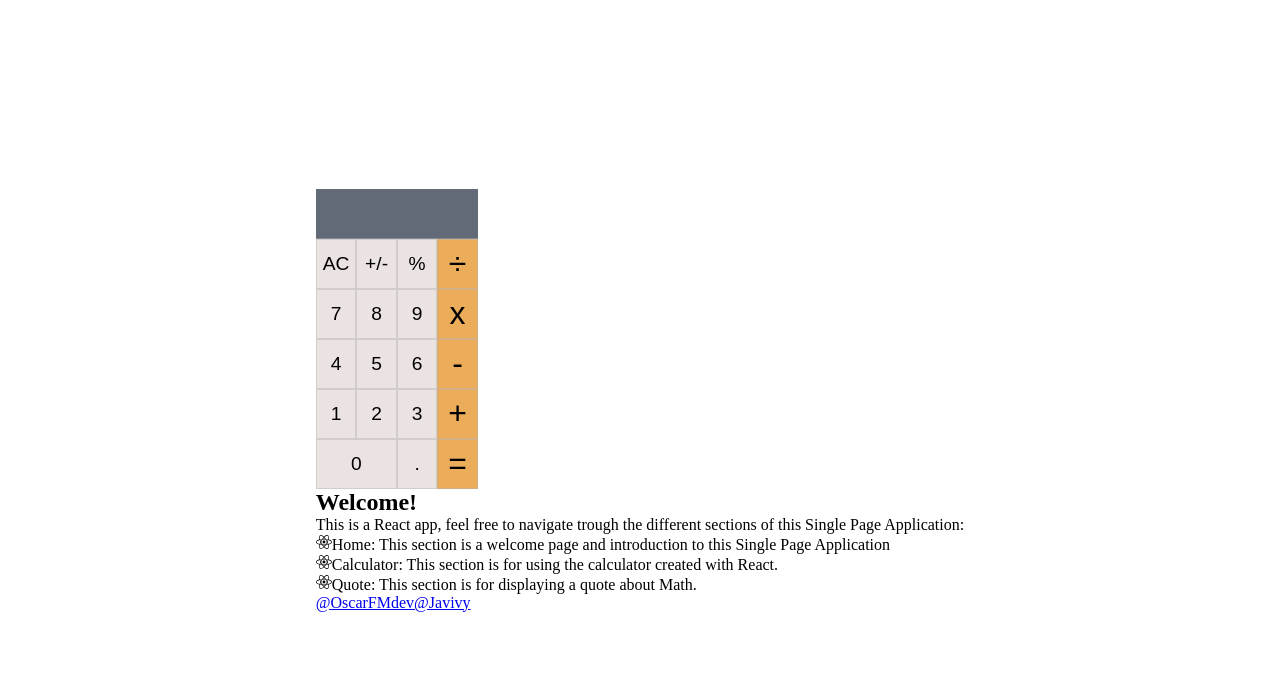
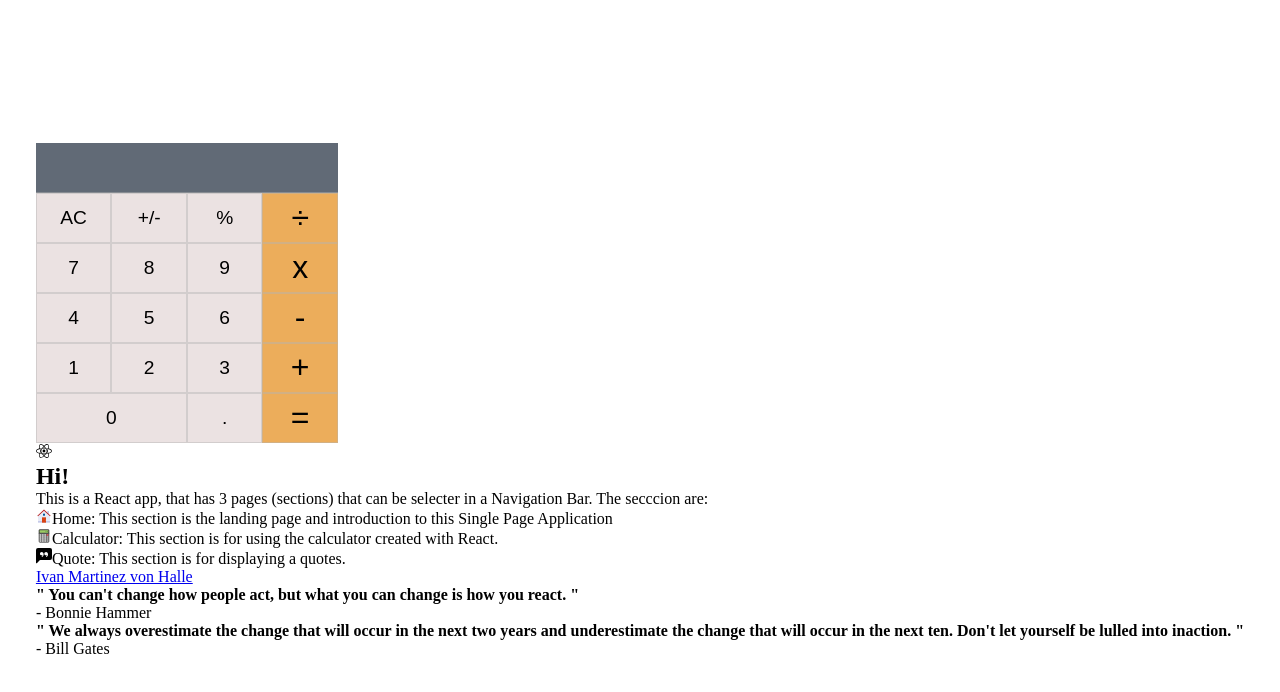
Before and after one commit to ivanmvh/math-magicians-ivanmvh, a React (Create React App) app: page / in a window 1280 px wide. Shown: the top 692 px of the page. Built offline with nearby package versions, Linux system fonts and the light colour scheme; the HTML template or start-up script is replaced by a standard one.

Commit message:
Create Home and Quote pages draft

```diff
--- a/src/App.js
+++ b/src/App.js
@@ -1,6 +1,7 @@
 import React from 'react';
 import Calculator from './components/Calculator';
 import Home from './components/Home';
+import Quote from './components/Quote';
 
 class App extends React.Component {
   constructor(props) {
@@ -11,8 +12,9 @@ class App extends React.Component {
   render() {
     return (
       <div>
-      <Calculator />
-      <Home />
+        <Calculator />
+        <Home />
+        <Quote />
       </div>
     );
   }
--- a/src/components/Home.js
+++ b/src/components/Home.js
@@ -1,36 +1,38 @@
 import { FaReact } from 'react-icons/fa';
+import { FcHome, FcCalculator } from 'react-icons/fc';
+import { BsFillChatLeftQuoteFill } from 'react-icons/bs';
 
 const Home = () => (
   <>
     <section className="home">
-
-      <h2>Welcome!</h2>
+      <FaReact />
+      <h2>Hi!</h2>
       <p>
-        This is a React app, feel free to navigate trough
-        the different sections of this Single Page Application:
+        This is a React app, that has 3 pages (sections)
+        that can be selecter in a Navigation Bar.
+        The secccion are:
       </p>
       <p>
-        <FaReact />
+        <FcHome />
         <span>Home:</span>
         {' '}
-        This section is a welcome page and introduction to this Single Page Application
+        This section is the landing page and introduction to this Single Page Application
       </p>
       <p>
-        <FaReact />
+        <FcCalculator />
         <span>Calculator:</span>
         {' '}
         This section is for using the calculator created with React.
       </p>
       <p>
-        <FaReact />
+        <BsFillChatLeftQuoteFill />
         <span>Quote:</span>
         {' '}
-        This section is for displaying a quote about Math.
+        This section is for displaying a quotes.
       </p>
     </section>
     <div className="code-authors">
-      <a className="code-author" href="https://linkedin.com/in/OscarFMdev">@OscarFMdev</a>
-      <a className="code-author" href="https://www.linkedin.com/in/javier-alejandro-vargas-ortega">@Javivy</a>
+      <a className="code-author" href="https://linkedin.com/in/ivan-martinez-von-halle">Ivan Martinez von Halle</a>
     </div>
 
   </>
--- /dev/null
+++ b/src/components/Quote.js
@@ -0,0 +1,20 @@
+/* eslint-disable max-len */
+const Quote = () => (
+  <div className="quoteContainer">
+    <h4 className="quote">
+      &quot;
+      You can&apos;t change how people act, but what you can change is how you react.
+      &quot;
+    </h4>
+    <p className="author">- Bonnie Hammer</p>
+    <h4 className="quote">
+      &quot;
+      We always overestimate the change that will occur in the next two years and
+      underestimate the change that will occur in the next ten. Don&apos;t let yourself be lulled into inaction.
+      &quot;
+    </h4>
+    <p className="author">- Bill Gates</p>
+  </div>
+);
+
+export default Quote;
```
